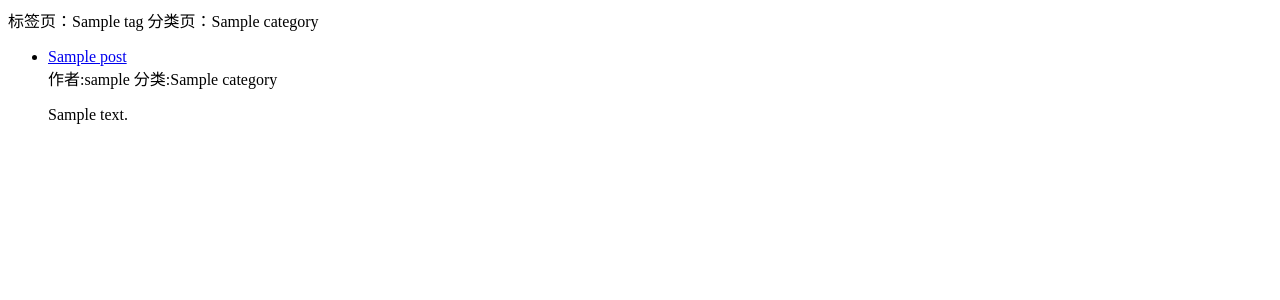
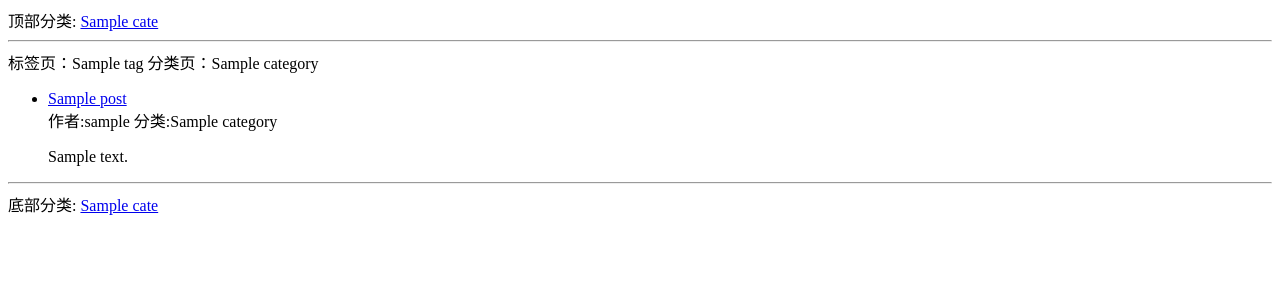
Before and after one commit to snowyeagle/typeieda202001, a Django app: template typeidea/typeidea/templates/blog/list.html in a window 1280 px wide. Shown: the top 300 px of the page. Run offline with Django 3.2, Linux system fonts and the light colour scheme; the template is opened without the code that fills it: most values are stand-ins (such as "Sample title", 1, 10 or a date in 2020); parts of the project's set-up code (start-up, migrations or seed data) failed here and were passed over.

Commit message:
20200122修改

```diff
--- a/typeidea/blog/views.py
+++ b/typeidea/blog/views.py
@@ -20,6 +20,7 @@ def post_list(request, category_id=None, tag_id=None):
         'tag': tag,
         'post_list': post_list,
     }
+    context.update(Category.get_navs())
     return render(request, 'blog/list.html', context=context)
 
 
@@ -29,6 +30,11 @@ def post_detail(request, post_id=None):
         post = Post.objects.get(id=post_id)
     except Post.DoesNotExist:
         post = None
+
+    context = {
+        'post': post,
+    }
+    context.update(Category.is_nav())
     return render(request, 'blog/detail.html', context={'post': post})
 
 # Create your views here.
--- a/typeidea/typeidea/templates/blog/list.html
+++ b/typeidea/typeidea/templates/blog/list.html
@@ -7,6 +7,13 @@
 </head>
 
 <body>
+
+  <div>顶部分类:
+    {% for cate in navs %}
+    <a href="/category/{{cate.id}}/">{{ cate.name }}</a>
+    {% endfor %}
+  </div>
+  <hr />
 
   {% if tag %}
   标签页：{{tag.name}}
@@ -29,6 +36,15 @@
     </li>
     {% endfor %}
   </ul>
+
+
+  <hr />
+  <div>底部分类:
+    {% for cate in categories %}
+    <a href="/category/{{cate.id}}/">{{ cate.name }}</a>
+    {% endfor %}
+  </div>
+
 </body>
 
 </html>
```
Also changed, not shown: typeidea/blog/models.py (+16 -0 lines), typeidea/typeidea/db.sqlite3.
